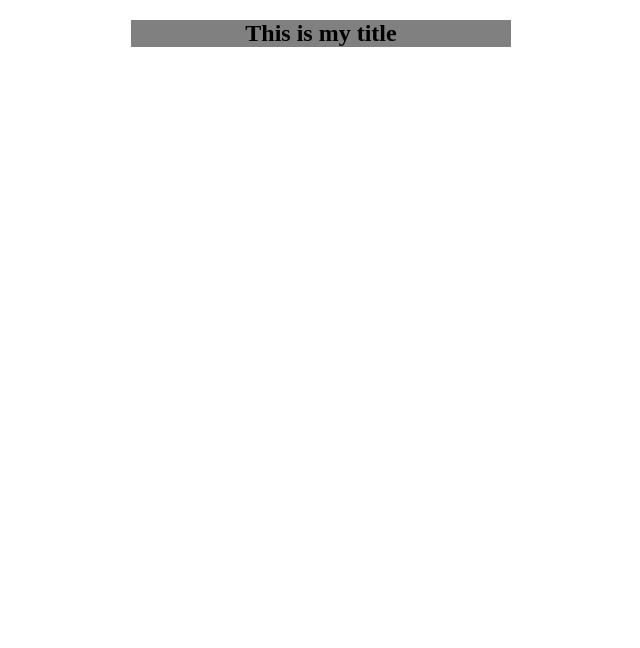
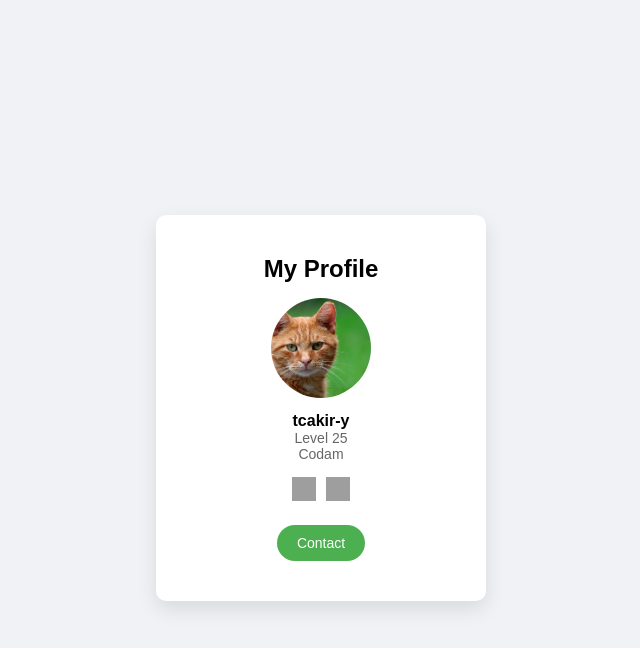
Before and after one commit to tutkuckr/Discovery_Piscine_Web_Development, a plain HTML site: page cell02/ex03/card.html in a window 1280 px wide. Shown: the whole page, without its empty margins (319-959 px from the left). Drawn offline with Linux system fonts and the light colour scheme; grey boxes are pictures that could not be loaded.

Commit message:
finished cell 02 ex03 and cell 03 ex 01

```diff
--- a/cell02/ex03/card.css
+++ b/cell02/ex03/card.css
@@ -1,16 +1,80 @@
-.card {
-	max-width: 30%;
-	background-color: gray;
+body {
+	display: flex;
+	justify-content: center;
+	align-items: center;
+	min-height: 100vh;
+	background-color: #f0f2f5;
+	font-family: Arial, sans-serif;
 }
 
-.pp {
-	position: relative;
-	background-position: center;
-	background-repeat: no-repeat;
-	background-size: ;
-	height: 30%;
+.profile-card {
+	width: 250px;
+	background: white;
+	border-radius: 10px;
+	box-shadow: 0 8px 20px rgba(0, 0, 0, 0.1);
+	padding: 40px;
+	text-align: center;
 }
 
-.img {
-	background-image: url("../img.jpg");
+.profile-title {
+	font-size: 24px;
+	font-weight: bold;
+	margin-bottom: 15px;
 }
+
+.profile-pic {
+	width: 100px;
+	height: 100px;
+	border-radius: 50%;
+	object-fit: cover;
+	margin-bottom: 10px;
+}
+
+.login {
+	font-weight: bold;
+}
+
+.description {
+	font-size: 14px;
+	color: #666;
+	margin-bottom: 15px;
+}
+
+.social-icons {
+	display: flex;
+	justify-content: center;
+	gap: 10px;
+	margin-bottom: 20px;
+}
+
+.social-icons img {
+	width: 24px;
+	height: 24px;
+	cursor: pointer;
+}
+
+.contact-button {
+	padding: 10px 20px;
+	background-color: #4CAF50;
+	color: white;
+	border: none;
+	border-radius: 20px;
+	cursor: pointer;
+	font-size: 14px;
+}
+
+/* Invisible table layout */
+.invisible-table {
+	display: table;
+	width: 100%;
+}
+
+.invisible-row {
+	 display: table-row;
+}
+
+.invisible-cell {
+	display: table-cell;
+	text-align: center;
+	vertical-align: middle;
+}
--- a/cell02/ex03/card.html
+++ b/cell02/ex03/card.html
@@ -1,18 +1,29 @@
 <!DOCTYPE html>
 <html lang="en">
 <head>
-	<meta charset="UTF-8">
-	<meta name="viewport" content="width=device-width, initial-scale=1.0">
-	<title>Profile Card</title>
-	<link rel="stylesheet" href="card.css">
+  <meta charset="UTF-8">
+  <title>Profile Card</title>
+  <link rel="stylesheet" href="card.css">
 </head>
 <body>
-	<center>
-		<div class="card">
-			<h2>This is my title</h2>
-			<div class="pp img"></div>
 
-		</div>
-	</center>
+  <div class="profile-card">
+    <div class="profile-title">My Profile</div>
+    <div class="invisible-table">
+      <div class="invisible-row">
+        <div class="invisible-cell">
+          <img class="profile-pic" src="./img.jpg" alt="Profile Picture">
+          <div class="login">tcakir-y</div>
+          <div class="description">Level 25 <br> Codam </div>
+        </div>
+      </div>
+    </div>
+
+    <div class="social-icons">
+		<a href="https://www.linkedin.com/feed/"> <img src="https://cdn-icons-png.flaticon.com/512/174/174857.png" alt="LinkedIn"></a>
+		<a href="https://x.com/"><img src="https://cdn-icons-png.flaticon.com/512/733/733579.png" alt="Twitter"></a>
+    </div>
+    <button class="contact-button">Contact</button>
+  </div>
 </body>
 </html>
```
Also changed, not shown: cell03/ex01/balloon.css (added, +9 -0 lines), cell03/ex01/balloon.html (added, +14 -0 lines), cell03/ex01/balloon.js (added, +28 -0 lines), cell03/ex02/calc.html (added, +65 -0 lines), 2 other files.
